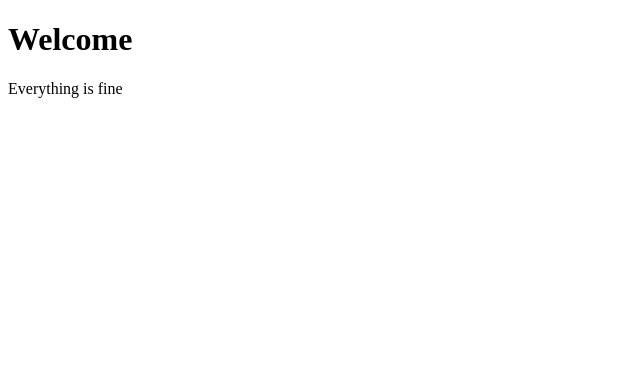
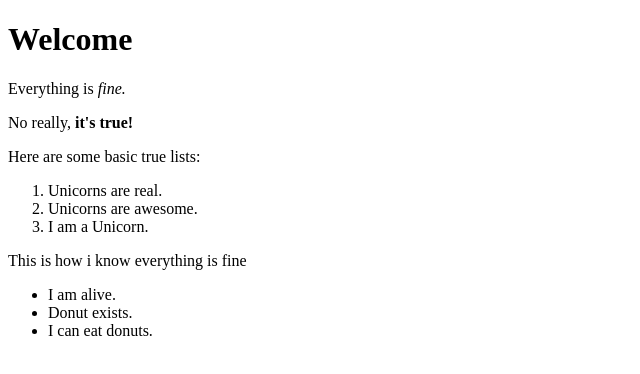
Before and after one commit to sansadev/html-basics, a plain HTML site: page index.html in a window 1280 px wide. Shown: the whole page, without its empty margins (0-640 px from the left). Drawn offline with Linux system fonts and the light colour scheme.

Commit message:
add new elements to index.html page

```diff
--- a/index.html
+++ b/index.html
@@ -6,6 +6,22 @@
 </head>
 <body>
 <h1>Welcome</h1>
-<p>Everything is fine</p>
+<p>Everything is <em>fine.</em></p>
+<p>No really, <strong>it's true!</strong></p>
+<p>Here are some basic true lists:</p>
+<ol>
+<li>Unicorns are real.</li>
+<li>Unicorns are awesome.</li>
+<li>I am a Unicorn.</li>
+</ol>
+<p>This is how i know everything is fine</p>
+<ul>
+  <li>I am alive.</li>
+  <li>Donut exists.</li>
+  <li>I can eat donuts.</li>
+</ul>
 </body>
+
+
+
 </html>
```
